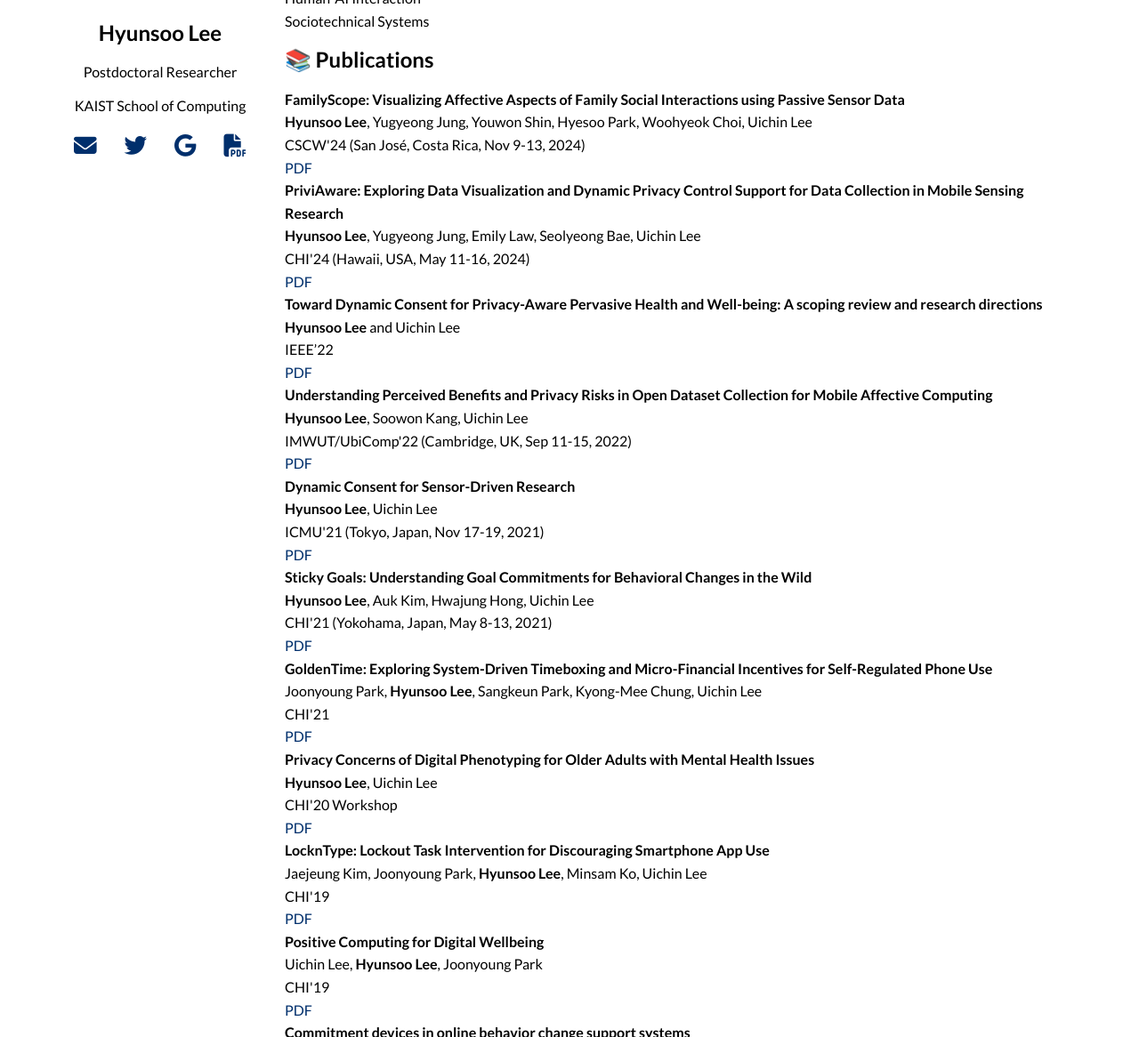
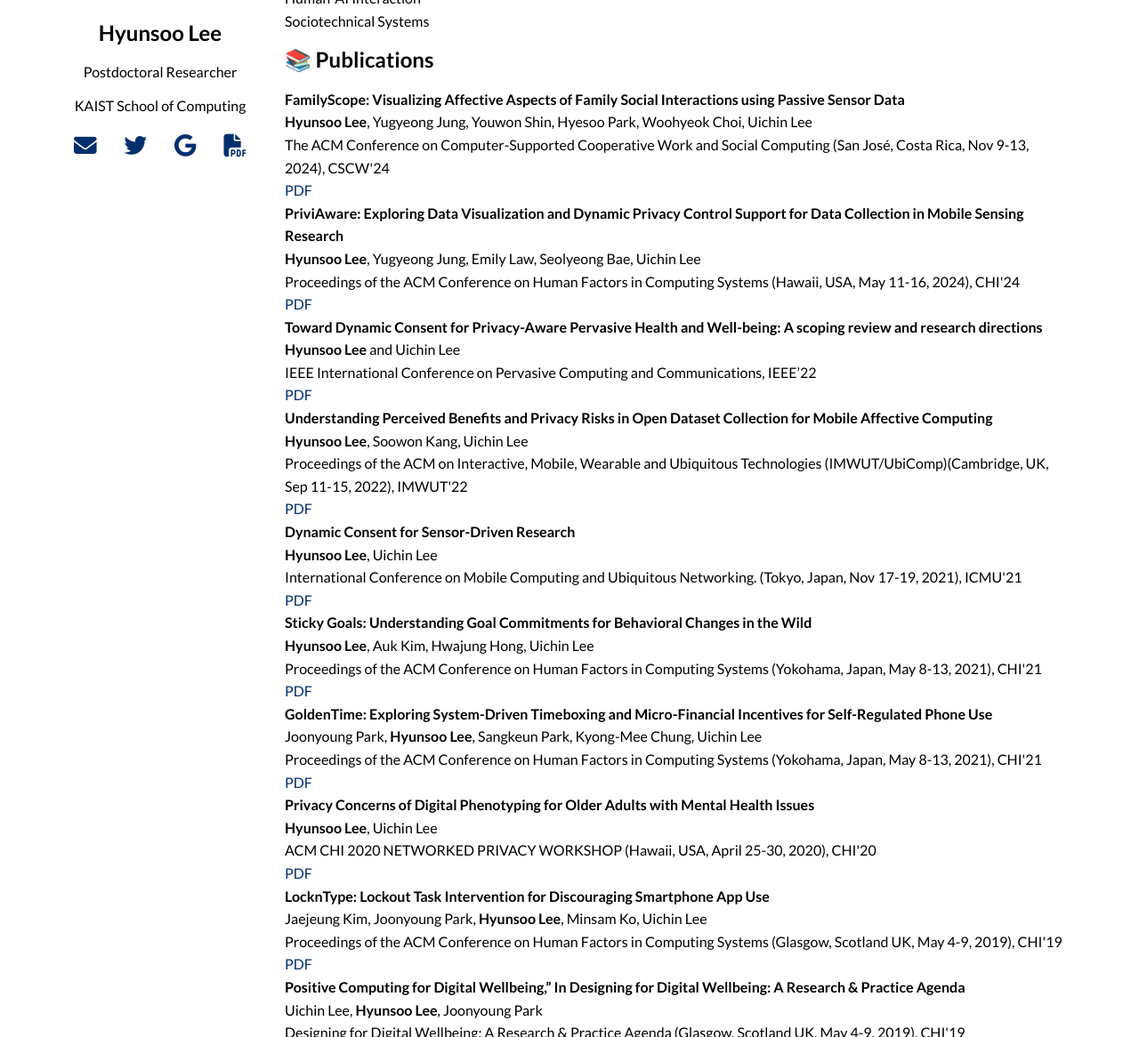
Before and after one commit to hslee90/hslee90.github.io, a Jekyll site: the page built from index.md, in a window 1280 px wide and 1400 px high, cut to the strip 234-1400 px from the top of the window. Shown: the whole strip at 89% size. Built offline with Jekyll 4.4.1, drawn with Linux system fonts in a browser that asks for light colours; nearby versions of some CDN libraries; some of the changed text lies outside the part shown.

Commit message:
Update index.md

```diff
--- a/index.md
+++ b/index.md
@@ -2,7 +2,6 @@
 layout: default
 title: "Hyunsoo Lee"
 ---
-
 <div class="page-wrapper">
 
   <!-- 왼쪽: 사진 + 아이콘 -->
@@ -29,94 +28,89 @@ title: "Hyunsoo Lee"
     <p>I'm a postdoctoral researcher specializing in <strong>Human-Computer Interaction (HCI)</strong>, <strong>Usable Privacy & Security</strong>, and <strong>Sociotechnical Systems</strong>.</p>
 
     <h2 id="research-interests">Research Interests</h2>
-    <ul>
+    <ul class="compact-list">
       <li>Usable Privacy & Security</li>
       <li>Human-AI Interaction</li>
       <li>Sociotechnical Systems</li>
     </ul>
 
     <h2>📚 Publications</h2>
-    <div id="publications">
 
-      <div class="pub-item">
-        <strong>FamilyScope: Visualizing Affective Aspects of Family Social Interactions using Passive Sensor Data</strong><br>
-        <span><strong>Hyunsoo Lee</strong>, Yugyeong Jung, Youwon Shin, Hyesoo Park, Woohyeok Choi, Uichin Lee</span><br>
-        <span>CSCW'24 (San José, Costa Rica, Nov 9-13, 2024)</span><br>
-        <a href="link_to_pdf_1.pdf" target="_blank">PDF</a>
-      </div>
+    <div class="publication-item">
+      <strong>FamilyScope: Visualizing Affective Aspects of Family Social Interactions using Passive Sensor Data</strong><br>
+      <span class="publication-authors"><strong>Hyunsoo Lee</strong>, Yugyeong Jung, Youwon Shin, Hyesoo Park, Woohyeok Choi, Uichin Lee</span><br>
+      <span class="publication-venue">The ACM Conference on Computer-Supported Cooperative Work and Social Computing (San José, Costa Rica, Nov 9-13, 2024), CSCW'24</span><br>
+      <a href="link_to_pdf_1.pdf">PDF</a>
+    </div>
 
-      <div class="pub-item">
-        <strong>PriviAware: Exploring Data Visualization and Dynamic Privacy Control Support for Data Collection in Mobile Sensing Research</strong><br>
-        <span><strong>Hyunsoo Lee</strong>, Yugyeong Jung, Emily Law, Seolyeong Bae, Uichin Lee</span><br>
-        <span>CHI'24 (Hawaii, USA, May 11-16, 2024)</span><br>
-        <a href="link_to_pdf_2.pdf" target="_blank">PDF</a>
-      </div>
+    <div class="publication-item">
+      <strong>PriviAware: Exploring Data Visualization and Dynamic Privacy Control Support for Data Collection in Mobile Sensing Research</strong><br>
+      <span class="publication-authors"><strong>Hyunsoo Lee</strong>, Yugyeong Jung, Emily Law, Seolyeong Bae, Uichin Lee</span><br>
+      <span class="publication-venue">Proceedings of the ACM Conference on Human Factors in Computing Systems (Hawaii, USA, May 11-16, 2024), CHI'24</span><br>
+      <a href="link_to_pdf_2.pdf">PDF</a>
+    </div>
 
-      <div class="pub-item">
-        <strong>Toward Dynamic Consent for Privacy-Aware Pervasive Health and Well-being: A scoping review and research directions</strong><br>
-        <span><strong>Hyunsoo Lee</strong> and Uichin Lee</span><br>
-        <span>IEEE’22</span><br>
-        <a href="link_to_pdf_3.pdf" target="_blank">PDF</a>
-      </div>
+    <div class="publication-item">
+      <strong>Toward Dynamic Consent for Privacy-Aware Pervasive Health and Well-being: A scoping review and research directions</strong><br>
+      <span class="publication-authors"><strong>Hyunsoo Lee</strong> and Uichin Lee</span><br>
+      <span class="publication-venue">IEEE International Conference on Pervasive Computing and Communications, IEEE’22</span><br>
+      <a href="link_to_pdf_3.pdf">PDF</a>
+    </div>
 
-      <div class="pub-item">
-        <strong>Understanding Perceived Benefits and Privacy Risks in Open Dataset Collection for Mobile Affective Computing</strong><br>
-        <span><strong>Hyunsoo Lee</strong>, Soowon Kang, Uichin Lee</span><br>
-        <span>IMWUT/UbiComp'22 (Cambridge, UK, Sep 11-15, 2022)</span><br>
-        <a href="link_to_pdf_3.pdf" target="_blank">PDF</a>
-      </div>
+    <div class="publication-item">
+      <strong>Understanding Perceived Benefits and Privacy Risks in Open Dataset Collection for Mobile Affective Computing</strong><br>
+      <span class="publication-authors"><strong>Hyunsoo Lee</strong>, Soowon Kang, Uichin Lee</span><br>
+      <span class="publication-venue">Proceedings of the ACM on Interactive, Mobile, Wearable and Ubiquitous Technologies (IMWUT/UbiComp)(Cambridge, UK, Sep 11-15, 2022), IMWUT'22</span><br>
+      <a href="link_to_pdf_3.pdf">PDF</a>
+    </div>
 
-      <div class="pub-item">
-        <strong>Dynamic Consent for Sensor-Driven Research</strong><br>
-        <span><strong>Hyunsoo Lee</strong>, Uichin Lee</span><br>
-        <span>ICMU'21 (Tokyo, Japan, Nov 17-19, 2021)</span><br>
-        <a href="link_to_pdf_3.pdf" target="_blank">PDF</a>
-      </div>
+    <div class="publication-item">
+      <strong>Dynamic Consent for Sensor-Driven Research</strong><br>
+      <span class="publication-authors"><strong>Hyunsoo Lee</strong>, Uichin Lee</span><br>
+      <span class="publication-venue">International Conference on Mobile Computing and Ubiquitous Networking. (Tokyo, Japan, Nov 17-19, 2021), ICMU'21</span><br>
+      <a href="link_to_pdf_3.pdf">PDF</a>
+    </div>
 
-      <div class="pub-item">
-        <strong>Sticky Goals: Understanding Goal Commitments for Behavioral Changes in the Wild</strong><br>
-        <span><strong>Hyunsoo Lee</strong>, Auk Kim, Hwajung Hong, Uichin Lee</span><br>
-        <span>CHI'21 (Yokohama, Japan, May 8-13, 2021)</span><br>
-        <a href="link_to_pdf_3.pdf" target="_blank">PDF</a>
-      </div>
+    <div class="publication-item">
+      <strong>Sticky Goals: Understanding Goal Commitments for Behavioral Changes in the Wild</strong><br>
+      <span class="publication-authors"><strong>Hyunsoo Lee</strong>, Auk Kim, Hwajung Hong, Uichin Lee</span><br>
+      <span class="publication-venue">Proceedings of the ACM Conference on Human Factors in Computing Systems (Yokohama, Japan, May 8-13, 2021), CHI'21</span><br>
+      <a href="link_to_pdf_3.pdf">PDF</a>
+    </div>
 
-      <div class="pub-item">
-        <strong>GoldenTime: Exploring System-Driven Timeboxing and Micro-Financial Incentives for Self-Regulated Phone Use</strong><br>
-        <span>Joonyoung Park, <strong>Hyunsoo Lee</strong>, Sangkeun Park, Kyong-Mee Chung, Uichin Lee</span><br>
-        <span>CHI'21</span><br>
-        <a href="link_to_pdf_3.pdf" target="_blank">PDF</a>
-      </div>
+    <div class="publication-item">
+      <strong>GoldenTime: Exploring System-Driven Timeboxing and Micro-Financial Incentives for Self-Regulated Phone Use</strong><br>
+      <span class="publication-authors">Joonyoung Park, <strong>Hyunsoo Lee</strong>, Sangkeun Park, Kyong-Mee Chung, Uichin Lee</span><br>
+      <span class="publication-venue">Proceedings of the ACM Conference on Human Factors in Computing Systems (Yokohama, Japan, May 8-13, 2021), CHI'21</span><br>
+      <a href="link_to_pdf_3.pdf">PDF</a>
+    </div>
 
-      <div class="pub-item">
-        <strong>Privacy Concerns of Digital Phenotyping for Older Adults with Mental Health Issues</strong><br>
-        <span><strong>Hyunsoo Lee</strong>, Uichin Lee</span><br>
-        <span>CHI'20 Workshop</span><br>
-        <a href="link_to_pdf_3.pdf" target="_blank">PDF</a>
-      </div>
+    <div class="publication-item">
+      <strong>Privacy Concerns of Digital Phenotyping for Older Adults with Mental Health Issues</strong><br>
+      <span class="publication-authors"><strong>Hyunsoo Lee</strong>, Uichin Lee</span><br>
+      <span class="publication-venue">ACM CHI 2020 NETWORKED PRIVACY WORKSHOP (Hawaii, USA, April 25-30, 2020), CHI'20</span><br>
+      <a href="link_to_pdf_3.pdf">PDF</a>
+    </div>
 
-      <div class="pub-item">
-        <strong>LocknType: Lockout Task Intervention for Discouraging Smartphone App Use</strong><br>
-        <span>Jaejeung Kim, Joonyoung Park, <strong>Hyunsoo Lee</strong>, Minsam Ko, Uichin Lee</span><br>
-        <span>CHI'19</span><br>
-        <a href="link_to_pdf_3.pdf" target="_blank">PDF</a>
-      </div>
+    <div class="publication-item">
+      <strong>LocknType: Lockout Task Intervention for Discouraging Smartphone App Use</strong><br>
+      <span class="publication-authors">Jaejeung Kim, Joonyoung Park, <strong>Hyunsoo Lee</strong>, Minsam Ko, Uichin Lee</span><br>
+      <span class="publication-venue">Proceedings of the ACM Conference on Human Factors in Computing Systems (Glasgow, Scotland UK, May 4-9, 2019), CHI'19</span><br>
+      <a href="link_to_pdf_3.pdf">PDF</a>
+    </div>
 
-      <div class="pub-item">
-        <strong>Positive Computing for Digital Wellbeing</strong><br>
-        <span>Uichin Lee, <strong>Hyunsoo Lee</strong>, Joonyoung Park</span><br>
-        <span>CHI'19</span><br>
-        <a href="link_to_pdf_3.pdf" target="_blank">PDF</a>
-      </div>
+    <div class="publication-item">
+      <strong>Positive Computing for Digital Wellbeing,” In Designing for Digital Wellbeing: A Research & Practice Agenda</strong><br>
+      <span class="publication-authors">Uichin Lee, <strong>Hyunsoo Lee</strong>, Joonyoung Park</span><br>
+      <span class="publication-venue">Designing for Digital Wellbeing: A Research & Practice Agenda (Glasgow, Scotland UK, May 4-9, 2019), CHI'19</span><br>
+      <a href="link_to_pdf_3.pdf">PDF</a>
+    </div>
 
-      <div class="pub-item">
-        <strong>Commitment devices in online behavior change support systems</strong><br>
-        <span><strong>Hyunsoo Lee</strong>, Hwajung Hong, Uichin Lee</span><br>
-        <span>AsianHCI'19</span><br>
-        <a href="link_to_pdf_3.pdf" target="_blank">PDF</a>
-      </div>
-
-    </div> <!-- /#publications -->
-
-  </div> <!-- /.main-content -->
-
-</div> <!-- /.page-wrapper -->
+    <div class="publication-item">
+      <strong>Commitment devices in online behavior change support systems</strong><br>
+      <span class="publication-authors"><strong>Hyunsoo Lee</strong>, Hwajung Hong, Uichin Lee</span><br>
+      <span class="publication-venue">AsianHCI’19: Proceedings of Asian CHI Symposium 2019: Emerging HCI Research Collection (Glasgow, Scotland UK, May 4-9, 2019), CHI'19</span><br>
+      <a href="link_to_pdf_3.pdf">PDF</a>
+    </div>
+  </div>
+</div>
```
